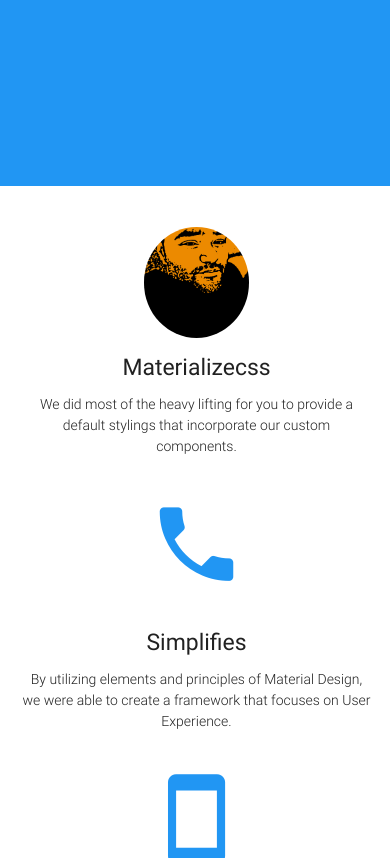
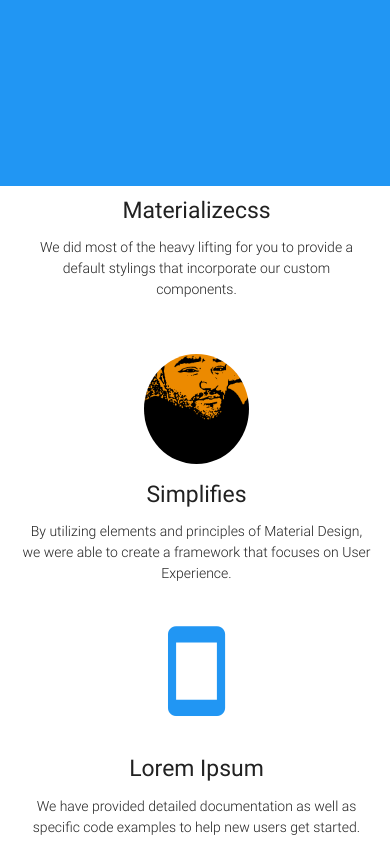
Before and after one commit to xabertum/xabertum.github.io, a PHP site: page /index.html in a window 390 px wide. Shown: the part 545-1403 px from the top of the page. Run offline with PHP 8.4, Linux system fonts and the light colour scheme; some libraries are stand-ins or nearby versions.

Commit message:
minor responsive changes

```diff
--- a/css/style.css
+++ b/css/style.css
@@ -251,7 +251,7 @@
 
 #imgBio {
     /*float: left;*/
-    margin-top: 41px;
+    margin-top: 40px;
 }
 
 #textBio {
--- a/index.html
+++ b/index.html
@@ -80,14 +80,14 @@
             <div class="row">
                 <div  class="col s12 m4 l4">
                     <div class="center promo promo-example">
-                        <img src="img/avatar.png" alt="" width="105" height="105" class="circle responsive-img" id="imgBio">
+
                         <h5 class="promo-caption">Materializecss</h5>
                         <p class="light center">We did most of the heavy lifting for you to provide a default stylings that incorporate our custom components.</p>
                     </div>
                 </div>
                 <div class="col s12 m4 l4">
                     <div class="center promo promo-example">
-                        <i class="mdi-communication-phone"></i>
+                        <img src="img/avatar.png" alt="" width="105" height="105" class="circle responsive-img" id="imgBio">
                         <h5 class="promo-caption">Simplifies</h5>
                         <p class="light center">By utilizing elements and principles of Material Design, we were able to create a framework that focuses on User Experience.</p>
                     </div>
```
